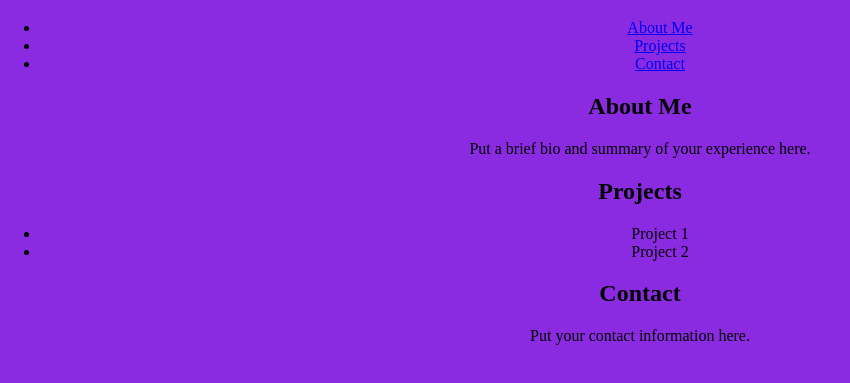
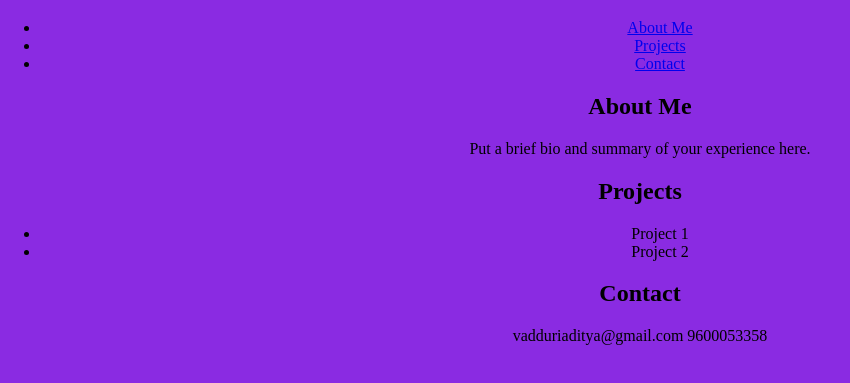
Before and after one commit to aditya17620/portfolio, a plain HTML site: page index.html in a window 1280 px wide. Shown: the part 61-444 px from the top of the page, without its empty margins (0-850 px from the left). Drawn offline with Linux system fonts and the light colour scheme.

Commit message:
change-in-contact-details

```diff
--- a/index.html
+++ b/index.html
@@ -26,7 +26,7 @@
   </section>
   <section id="contact">
     <h2>Contact</h2>
-    <p>Put your contact information here.</p>
+    <p>vadduriaditya@gmail.com  9600053358</p>
   </section>
 </body>
 </html>
```
